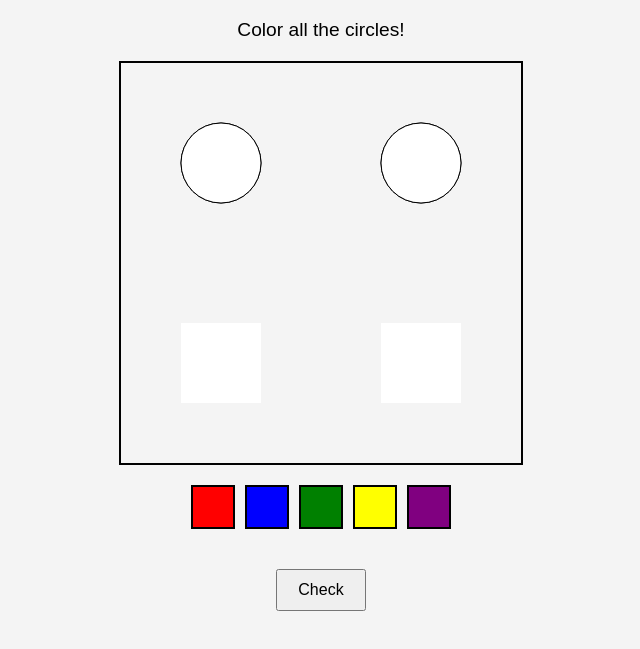
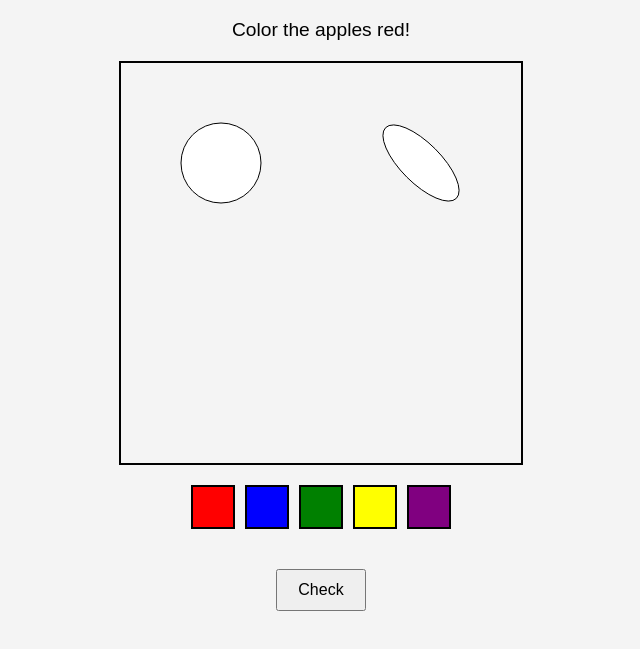
Before and after one commit to iammaelenaaa/paintsmart, a plain HTML site: page index.html in a window 1280 px wide. Both pictures are taken after a click on the element 640 px from the left and 323 px from the top of the page. Shown: the part 61-710 px from the top of the page, without its empty margins (319-959 px from the left). Drawn offline with Linux system fonts and the light colour scheme.

Commit message:
Update index.html

```diff
--- a/index.html
+++ b/index.html
@@ -43,7 +43,7 @@
 </head>
 <body>
   <h1>PaintSmart</h1>
-  <div class="instructions">Color all the circles!</div>
+  <div class="instructions" id="instructions"></div>
   <canvas id="paintCanvas" width="400" height="400"></canvas>
   <div class="palette" id="palette"></div>
   <button class="button" id="checkButton">Check</button>
@@ -52,35 +52,75 @@
     const ctx = canvas.getContext('2d');
     const palette = document.getElementById('palette');
     const checkButton = document.getElementById('checkButton');
+    const instructions = document.getElementById('instructions');
 
     const colors = ['red', 'blue', 'green', 'yellow', 'purple'];
     let selectedColor = 'red';
+    let currentLevel = 0;
 
-    // Draw the pattern
-    const pattern = [
-      { shape: 'circle', x: 100, y: 100, radius: 40, color: 'white' },
-      { shape: 'circle', x: 300, y: 100, radius: 40, color: 'white' },
-      { shape: 'square', x: 100, y: 300, size: 80, color: 'white' },
-      { shape: 'square', x: 300, y: 300, size: 80, color: 'white' },
+    const levels = [
+      {
+        instructions: 'Color the apples red!',
+        pattern: [
+          { shape: 'apple', x: 100, y: 100, color: 'white' },
+          { shape: 'banana', x: 300, y: 100, color: 'white' },
+        ],
+        correct: (item) => item.shape === 'apple' && item.color === 'red',
+      },
+      {
+        instructions: 'Color the suns yellow!',
+        pattern: [
+          { shape: 'sun', x: 100, y: 100, color: 'white' },
+          { shape: 'moon', x: 300, y: 100, color: 'white' },
+          { shape: 'sun', x: 200, y: 300, color: 'white' },
+        ],
+        correct: (item) => item.shape === 'sun' && item.color === 'yellow',
+      },
+      {
+        instructions: 'Color the trees green!',
+        pattern: [
+          { shape: 'tree', x: 100, y: 100, color: 'white' },
+          { shape: 'bush', x: 300, y: 100, color: 'white' },
+          { shape: 'tree', x: 200, y: 300, color: 'white' },
+          { shape: 'flower', x: 300, y: 300, color: 'white' },
+        ],
+        correct: (item) => item.shape === 'tree' && item.color === 'green',
+      },
     ];
 
-    function drawPattern() {
-      pattern.forEach(item => {
+    function drawPattern(pattern) {
+      ctx.clearRect(0, 0, canvas.width, canvas.height);
+      pattern.forEach((item) => {
         ctx.fillStyle = item.color;
         ctx.beginPath();
-        if (item.shape === 'circle') {
-          ctx.arc(item.x, item.y, item.radius, 0, Math.PI * 2);
+        if (item.shape === 'apple') {
+          ctx.arc(item.x, item.y, 40, 0, Math.PI * 2);
           ctx.fill();
-        } else if (item.shape === 'square') {
-          ctx.fillRect(item.x - item.size / 2, item.y - item.size / 2, item.size, item.size);
+        } else if (item.shape === 'banana') {
+          ctx.ellipse(item.x, item.y, 50, 20, Math.PI / 4, 0, Math.PI * 2);
+          ctx.fill();
+        } else if (item.shape === 'sun') {
+          ctx.arc(item.x, item.y, 40, 0, Math.PI * 2);
+          ctx.fill();
+        } else if (item.shape === 'moon') {
+          ctx.arc(item.x, item.y, 40, Math.PI / 2, Math.PI * 1.5);
+          ctx.fill();
+        } else if (item.shape === 'tree') {
+          ctx.moveTo(item.x, item.y - 40);
+          ctx.lineTo(item.x - 20, item.y + 40);
+          ctx.lineTo(item.x + 20, item.y + 40);
+          ctx.closePath();
+          ctx.fill();
+        } else if (item.shape === 'bush' || item.shape === 'flower') {
+          ctx.arc(item.x, item.y, 40, 0, Math.PI * 2);
+          ctx.fill();
         }
-        ctx.closePath();
         ctx.stroke();
       });
     }
 
-    // Palette setup
-    colors.forEach(color => {
+    function setupPalette() {
+      colors.forEach((color) => {
         const colorDiv = document.createElement('div');
         colorDiv.className = 'color';
         colorDiv.style.backgroundColor = color;
@@ -89,51 +129,61 @@
         });
         palette.appendChild(colorDiv);
       });
+    }
 
-    // Painting logic
-    canvas.addEventListener('click', (e) => {
+    function setupLevel(levelIndex) {
+      const level = levels[levelIndex];
+      instructions.textContent = level.instructions;
+      drawPattern(level.pattern);
+
+      canvas.addEventListener('click', function paint(event) {
         const rect = canvas.getBoundingClientRect();
-      const x = e.clientX - rect.left;
-      const y = e.clientY - rect.top;
+        const x = event.clientX - rect.left;
+        const y = event.clientY - rect.top;
 
-      pattern.forEach(item => {
-        if (item.shape === 'circle') {
+        level.pattern.forEach((item) => {
+          if (item.shape === 'apple' || item.shape === 'sun') {
             const distance = Math.sqrt((x - item.x) ** 2 + (y - item.y) ** 2);
-          if (distance <= item.radius) {
+            if (distance <= 40) {
               item.color = selectedColor;
             }
-        } else if (item.shape === 'square') {
-          if (
-            x >= item.x - item.size / 2 &&
-            x <= item.x + item.size / 2 &&
-            y >= item.y - item.size / 2 &&
-            y <= item.y + item.size / 2
-          ) {
+          } else if (item.shape === 'banana') {
+            if (Math.abs(x - item.x) <= 50 && Math.abs(y - item.y) <= 20) {
+              item.color = selectedColor;
+            }
+          } else if (item.shape === 'tree') {
+            if (x >= item.x - 20 && x <= item.x + 20 && y >= item.y - 40 && y <= item.y + 40) {
               item.color = selectedColor;
             }
           }
         });
-      drawPattern();
+        drawPattern(level.pattern);
+      });
+    }
+
+    function checkLevel(levelIndex) {
+      const level = levels[levelIndex];
+      const isCorrect = level.pattern.every((item) => level.correct(item));
+
+      if (isCorrect) {
+        alert('Great job! Moving to the next level!');
+        currentLevel++;
+        if (currentLevel < levels.length) {
+          setupLevel(currentLevel);
+        } else {
+          alert('Congratulations! You completed all levels!');
+        }
+      } else {
+        alert('Oops! Try again!');
+      }
+    }
+
+    checkButton.addEventListener('click', () => {
+      checkLevel(currentLevel);
     });
 
-    // Check logic
-    checkButton.addEventListener('click', () => {
-      const isCorrect = pattern.every(item => {
-        if (item.shape === 'circle') {
-          return item.color !== 'white';
-        }
-        return item.color === 'white';
-      });
-
-      if (isCorrect) {
-        alert('Great job! You colored all the circles!');
-      } else {
-        alert('Oops! Make sure only the circles are colored!');
-      }
-    });
-
-    // Initial draw
-    drawPattern();
+    setupPalette();
+    setupLevel(currentLevel);
   </script>
 </body>
 </html>
```
Lines whose indentation alone changed are shown as unchanged.
